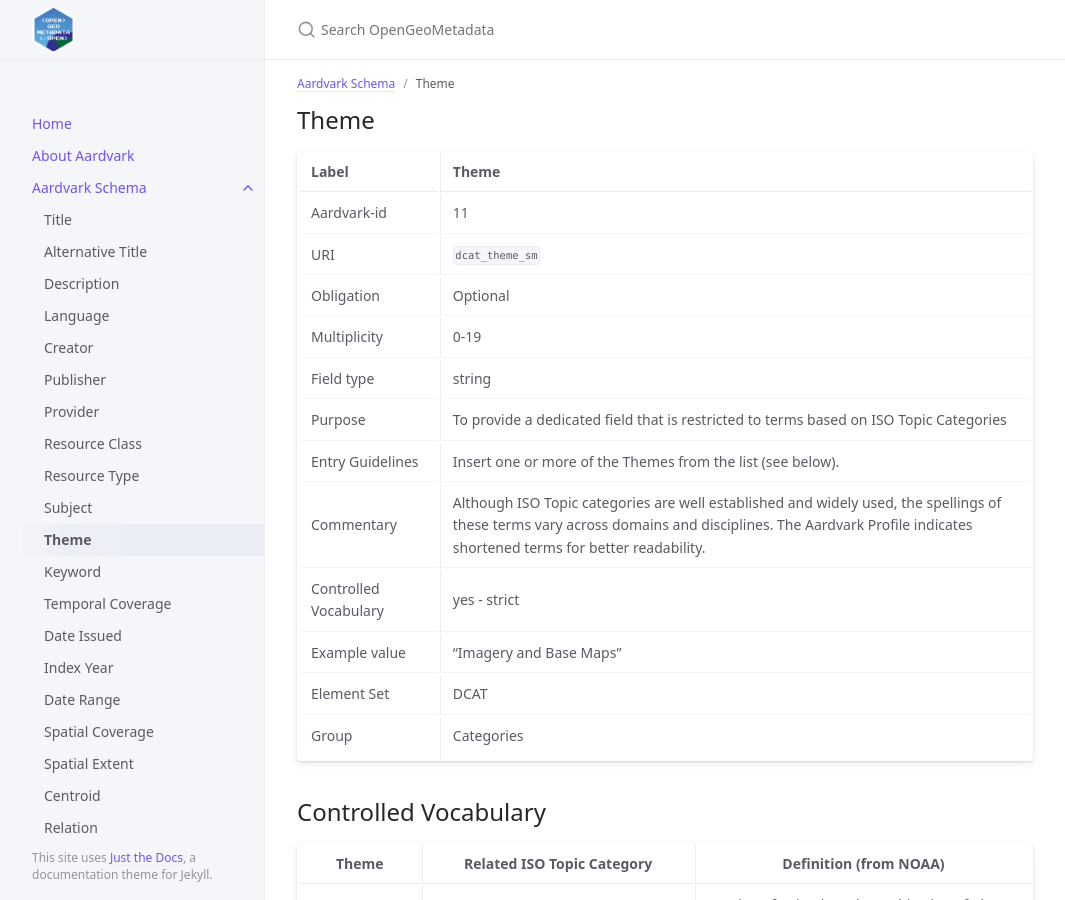
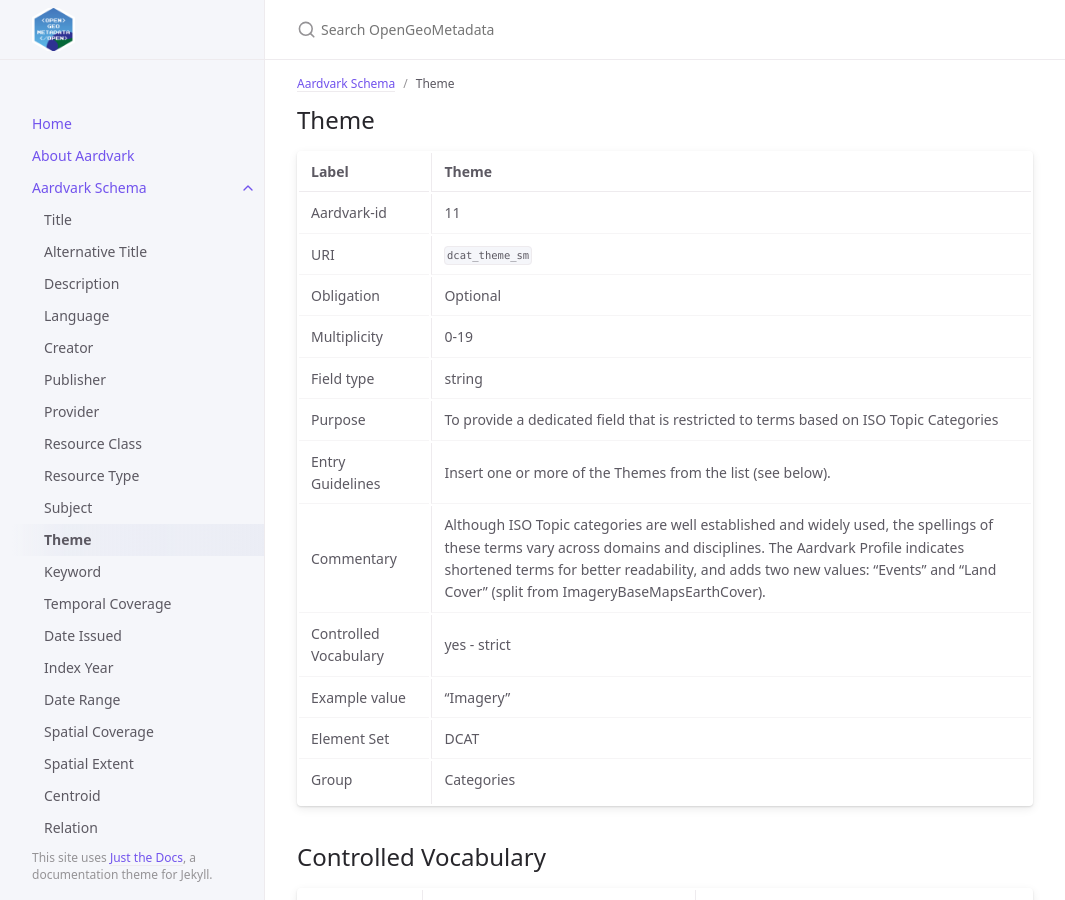
Before and after one commit to OpenGeoMetadata/opengeometadata.github.io, a Jekyll site: the page built from docs/aardvarkSchema/theme.md, in a window 1280 px wide and 900 px high. Shown: the whole window, without its empty margins (107-1172 px from the left). Built offline with Jekyll 4.4.1, drawn with Linux system fonts in a browser that asks for light colours.

Commit message:
expand commentary and fix example

```diff
--- a/docs/aardvarkSchema/theme.md
+++ b/docs/aardvarkSchema/theme.md
@@ -16,9 +16,9 @@
 | Field type            | string                  |
 | Purpose               | To provide a dedicated field that is restricted to terms based on ISO Topic Categories|
 | Entry Guidelines      | Insert one or more of the Themes from the list (see below). |
-| Commentary            | Although ISO Topic categories are well established and widely used, the spellings of these terms vary across domains and disciplines. The Aardvark Profile indicates shortened terms for better readability. |
+| Commentary            | Although ISO Topic categories are well established and widely used, the spellings of these terms vary across domains and disciplines. The Aardvark Profile indicates shortened terms for better readability, and adds two new values: "Events" and "Land Cover" (split from ImageryBaseMapsEarthCover). |
 | Controlled Vocabulary | yes - strict            |
-| Example value         | "Imagery and Base Maps" |
+| Example value         | "Imagery"               |
 | Element Set           | DCAT                    |
 | Group                 | Categories              |
 
```
